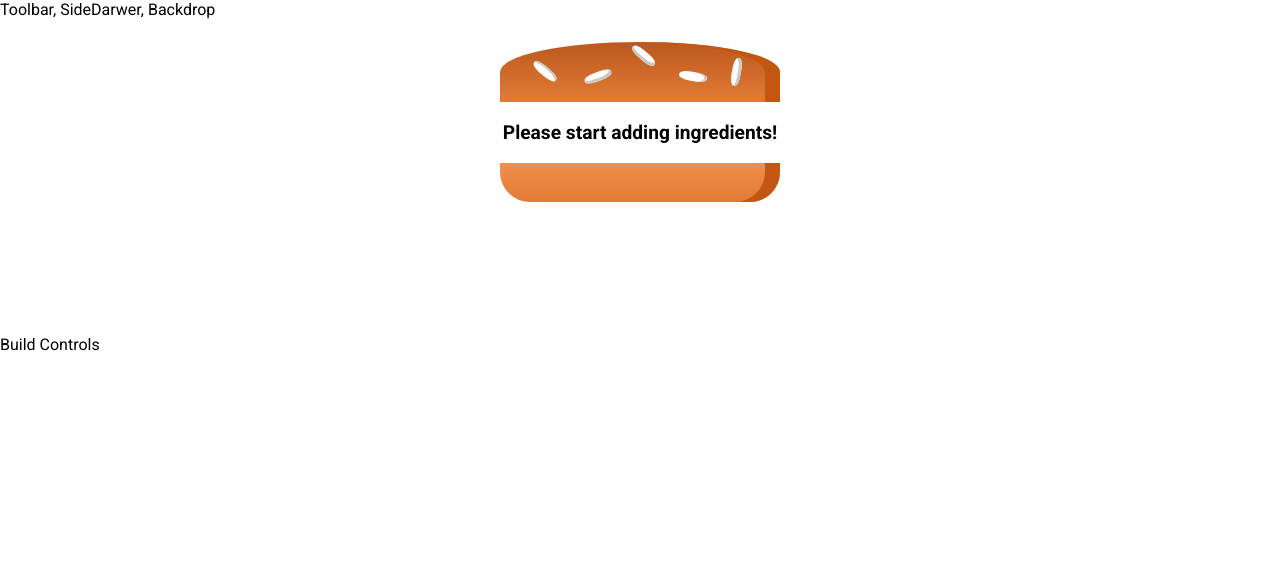
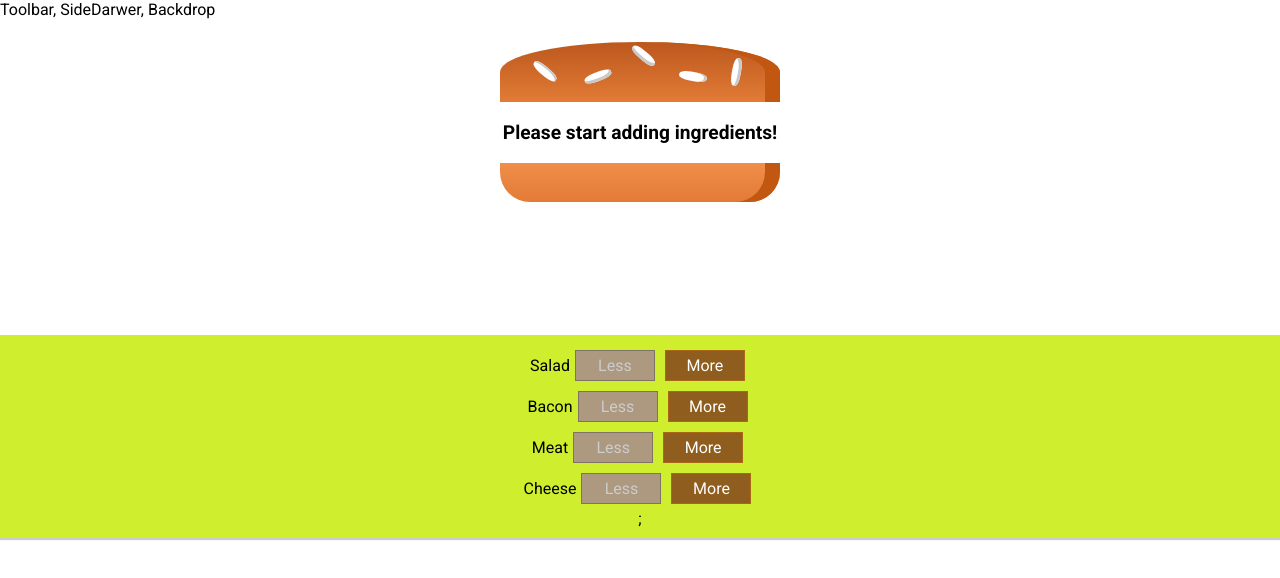
Before and after one commit to SarahHarrington/burger-builder, a React app: page / in a window 1280 px wide. Shown: the top 578 px of the page. Built offline with nearby package versions, Linux system fonts and the light colour scheme.

Commit message:
burger building controls working

```diff
--- /dev/null
+++ b/src/components/Burger/BuildControls/BuildControl/BuildControl.css
@@ -0,0 +1,56 @@
+.BuildControl {
+  display: flex;
+  justify-content: space-between;
+  align-items: center;
+  margin: 5px 0;
+}
+
+.BuildControl button {
+  display: block;
+  font: inherit;
+  padding: 5px;
+  margin: 0 5px;
+  width: 80px;
+  border: 1px solid #AA6817;
+  cursor: pointer;
+  outline: none;
+}
+
+.BuildControl button:disabled {
+  background-color: #AC9980;
+  border: 1px solid #7E7365;
+  color: #ccc;
+  cursor: default;
+}
+
+.BuildControl button:hover:disabled {
+  background-color: #AC9980;
+  color: #ccc;
+  cursor: not-allowed;
+}
+
+.Label {
+  padding: 10px;
+  font-weight: bold;
+  width: 80px;
+}
+
+.BuildControl .Less {
+  background-color: #D39952;
+  color: white;
+}
+
+.BuildControl .More {
+  background-color: #8F5E1E;
+  color: white;
+}
+
+.BuildControl .Less:hover, .BuildControl .Less:active {
+  background-color: #DAA972;
+  color: white;
+}
+
+.BuildControl .More:hover,.BuildControl .More:active {
+  background-color: #99703F;
+  color: white;
+}
--- /dev/null
+++ b/src/components/Burger/BuildControls/BuildControl/BuildControl.js
@@ -0,0 +1,18 @@
+import React from 'react';
+
+import classes from './BuildControl.css'
+
+const buildControl = (props) => (
+  <div className={classes.BuildControl}>
+    <div className={classes.label}>{props.label}</div>
+    <button
+      className={classes.Less}
+      onClick={props.removed}
+      disabled={props.disabled}>Less</button>
+    <button
+      className={classes.More}
+      onClick={props.added}>More</button>
+  </div>
+);
+
+export default buildControl;
--- a/src/components/Burger/BuildControls/BuildControls.js
+++ b/src/components/Burger/BuildControls/BuildControls.js
@@ -1,9 +1,26 @@
 import React from 'react';
 
-const buildControls = (props) => {
-  <div>
+import classes from './BuildControls.css';
+import BuildControl from './BuildControl/BuildControl';
 
+const controls = [
+  { label: 'Salad', type: 'salad'},
+  { label: 'Bacon', type: 'bacon'},
+  { label: 'Meat', type: 'meat'},
+  { label: 'Cheese', type: 'cheese'},
+];
+
+const buildControls = (props) => (
+  <div className={classes.BuildControls}>
+    {controls.map(ctrl => (
+      <BuildControl
+        key={ctrl.label}
+        label={ctrl.label}
+        added={() => props.ingredientAdded(ctrl.type)}
+        removed={() => props.ingredientRemoved(ctrl.type)}
+        disabled={props.disabled[ctrl.type]}/>
+    ))};
   </div>
-};
+);
 
 export default buildControls;
--- a/src/components/Burger/BurgerIngredients/BurgerIngredients.js
+++ b/src/components/Burger/BurgerIngredients/BurgerIngredients.js
@@ -26,7 +26,7 @@ class BurgerIngredient extends Component {
         ingredient = <div className={classes.Cheese}></div>;
         break;
       case('salad'):
-        ingredient = <div className={classes.Salaad}></div>;
+        ingredient = <div className={classes.Salad}></div>;
         break;
       case('bacon'):
         ingredient = <div className={classes.Bacon}></div>
--- a/src/containers/BurgerBuilder/BurgerBuilder.js
+++ b/src/containers/BurgerBuilder/BurgerBuilder.js
@@ -1,6 +1,14 @@
 import React, { Component } from 'react';
 import Aux from '../../hoc/aux';
 import Burger from '../../components/Burger/Burger';
+import BuildControls from '../../components/Burger/BuildControls/BuildControls';
+
+const INGREDIENT_PRICES = {
+  salad: 0.5,
+  cheese: 0.6,
+  bacon: 0.8,
+  meat: 1.5
+};
 
 class BurgerBuilder extends Component {
   // ALTERNATE WAY THAT THIS CAN BE DONE
@@ -15,14 +23,54 @@ class BurgerBuilder extends Component {
       bacon: 0,
       cheese: 0,
       meat: 0,
-    }
+    },
+    totalPrice: 4
   }
 
+  addIngredientsHandler = (type) => {
+    const oldCount = this.state.ingredients[type];
+    const updatedCount = oldCount + 1;
+    const updatedIngredients = {
+      ...this.state.ingredients
+    }
+    updatedIngredients[type] = updatedCount;
+    const priceAddition = INGREDIENT_PRICES[type];
+    const oldPrice = this.state.totalPrice;
+    const newPrice = oldPrice + priceAddition;
+    this.setState({totalPrice: newPrice, ingredients: updatedIngredients});
+  };
+
+  removeIngredientsHandler = (type) => {
+    const oldCount = this.state.ingredients[type];
+    if (oldCount <=0 ) {
+      return;
+    }
+    const updatedCount = oldCount - 1;
+    const updatedIngredients = {
+      ...this.state.ingredients
+    }
+    updatedIngredients[type] = updatedCount;
+    const priceDeduction = INGREDIENT_PRICES[type];
+    const oldPrice = this.state.totalPrice;
+    const newPrice = oldPrice - priceDeduction;
+    this.setState({totalPrice: newPrice, ingredients: updatedIngredients});
+  };
+
   render() {
+    const disabledInfo = {
+      ...this.state.ingredients
+    };
+    for (let key in disabledInfo) {
+      disabledInfo[key] = disabledInfo[key] <= 0
+    }
+
     return(
       <Aux>
         <Burger ingredients={this.state.ingredients} />
-        <div>Build Controls</div>
+        <BuildControls
+          ingredientAdded={this.addIngredientsHandler}
+          ingredientRemoved={this.removeIngredientsHandler}
+          disabled={disabledInfo}/>
       </Aux>
     );
   }
```
